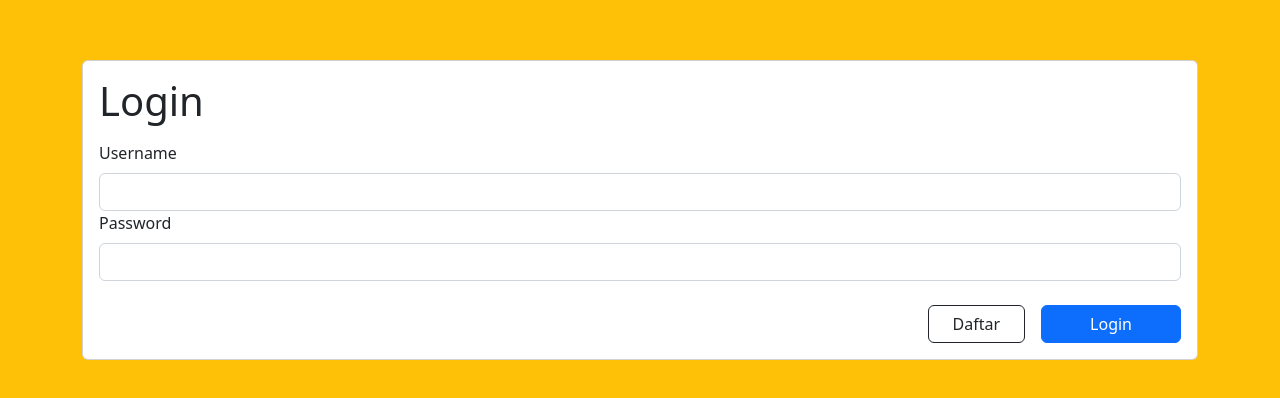
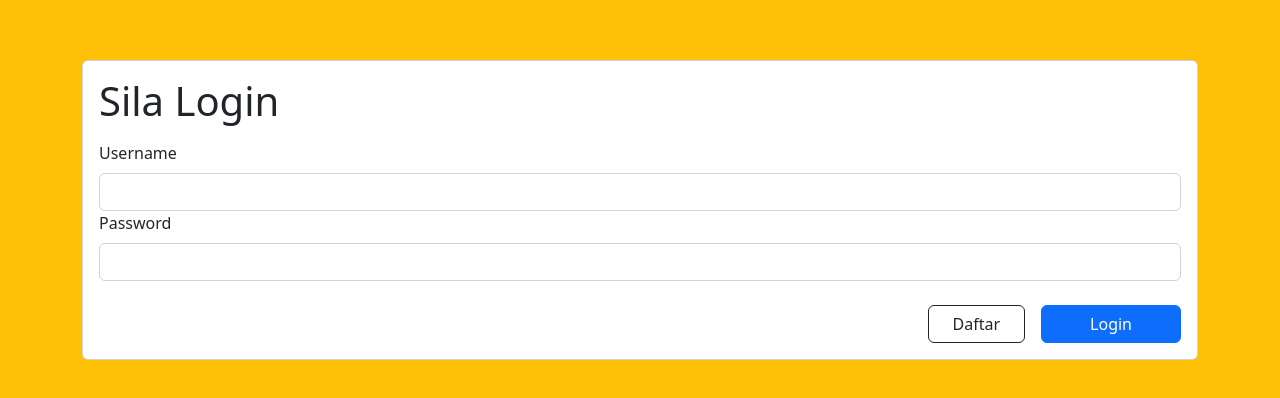
Before and after one commit to msafwanzarif/mock_aduan_frontend, a Vue app: page / in a window 1280 px wide. Shown: the part 190-588 px from the top of the page. Built offline with nearby package versions, Linux system fonts and the light colour scheme.

Commit message:
ubah macam2

```diff
--- a/src/views/HomeView.vue
+++ b/src/views/HomeView.vue
@@ -3,7 +3,7 @@
     <div class="h-100 d-flex flex-column align-items-center justify-content-center">
       <div class="card w-100 w-md-25">
         <div class="card-body">
-          <h1 class="m-0 mb-3">Login</h1>
+          <h1 class="m-0 mb-3">Sila Login</h1>
           <label class="form-label">Username</label>
           <input v-model="username" type="text" class="form-control">
           <label class="form-label">Password</label>
```
